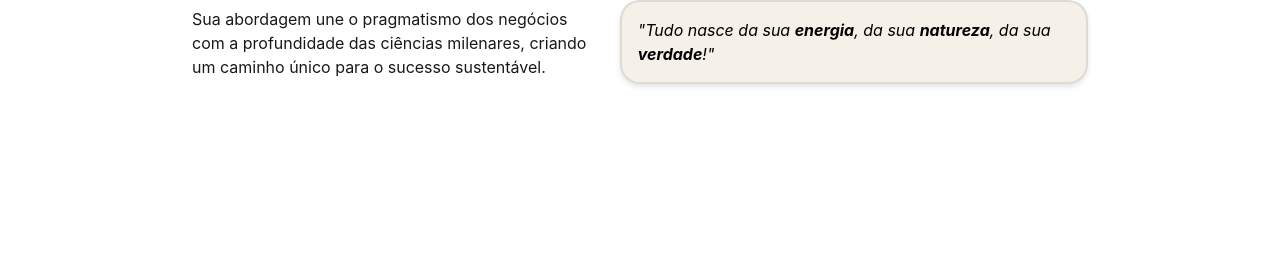
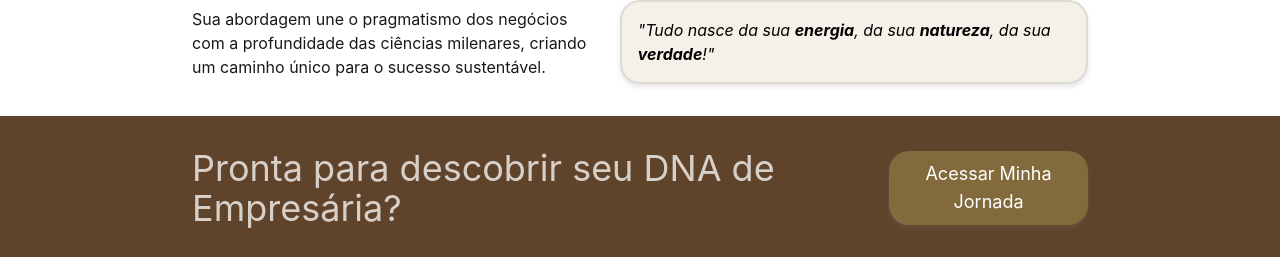
Before and after one commit to TheLastJedi00/dna, an Angular app: page / in a window 1280 px wide. Shown: the part 966-1223 px from the top of the page. Before the commit the page ends 1082 px from the top, so only its background shows below. Built offline with nearby package versions, Linux system fonts and the light colour scheme; a web font is replaced by a local one.

Commit message:
feat: CTA section está pronta

```diff
--- a/src/app/pages/landing/landing.html
+++ b/src/app/pages/landing/landing.html
@@ -1,4 +1,5 @@
 <main class="bg-primary">
+    <!-- Hero -->
   <section
     class="bg-white container flex flex-col items-center mx-auto md:flex-row gap-8 main-padding"
   >
@@ -32,6 +33,7 @@
       </div>
     </div>
   </section>
+  <!-- Sobre a Tríade -->
   <section
     class="container flex flex-col justify-center items-center mx-auto bg-secondary-light py-4 main-padding"
   >
@@ -61,6 +63,7 @@
       </app-bg-image-card>
     </div>
   </section>
+  <!-- Sobre Paula Marjorie -->
   <section
     class="container main-padding bg-white mx-auto flex flex-col justify-between items-center md:flex-row items-center gap-8 py-10"
   >
@@ -86,4 +89,13 @@
       />
     </div>
   </section>
+  <!-- CTA -->
+   <section class="main-padding bg-white/10 container mx-auto flex flex-col items-center justify-center gap-6 md:flex-row">
+    <h4 class="text-4xl text-white/75">Pronta para descobrir seu DNA de Empresária?</h4>
+    <app-elevated-button
+        text="Acessar Minha Jornada"
+        buttonClass="bg-secondary text-white text-lg"
+
+      ></app-elevated-button>
+   </section>
 </main>
```
